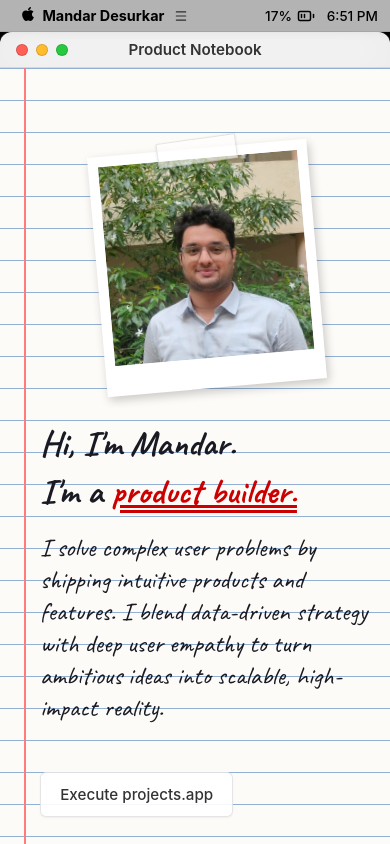
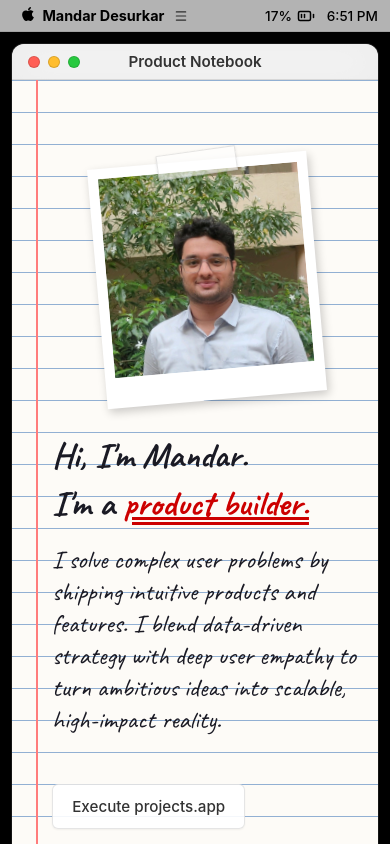
Before and after one commit to Mandar-Desurkar/Mandar-website, a Next.js app: page / in a window 390 px wide. Shown: the top 844 px of the page. Built offline with nearby package versions, Linux system fonts and the light colour scheme.

Commit message:
style: add margins around the OS window on mobile

```diff
--- a/src/app/globals.css
+++ b/src/app/globals.css
@@ -135,9 +135,9 @@ a {
 }
 
 .os-window {
-  width: 100%;
+  width: calc(100% - 24px); /* 12px gap on left and right */
   max-width: 1200px;
-  margin: 32px auto 0 auto;
+  margin: 44px auto 80px auto; /* 32px navbar + 12px gap at top, 80px at bottom for dock space */
   background: var(--os-window);
   border-radius: 12px;
   box-shadow: 0 25px 50px -12px rgba(0, 0, 0, 0.5), 0 0 0 1px rgba(255,255,255,0.1);
```
